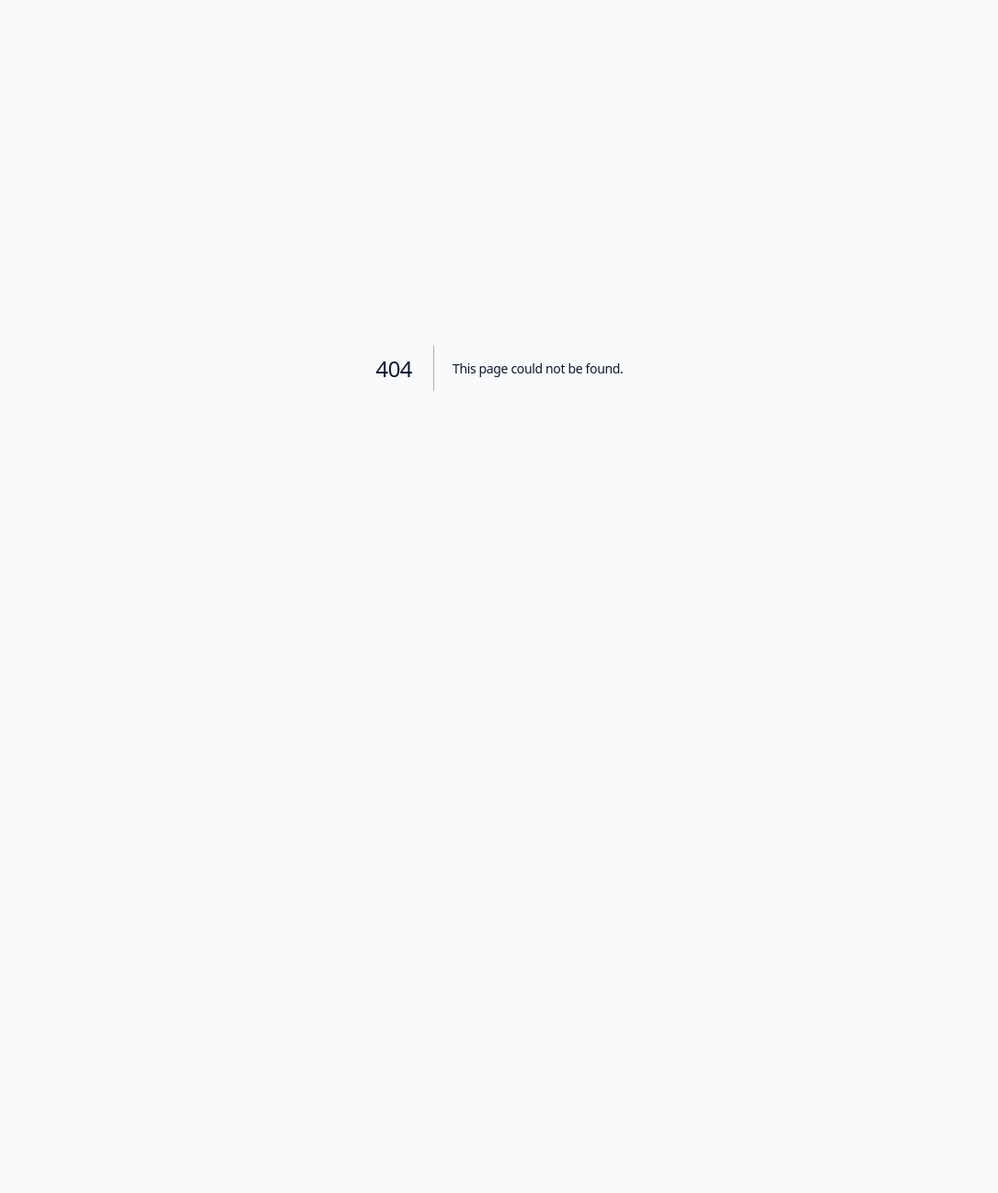
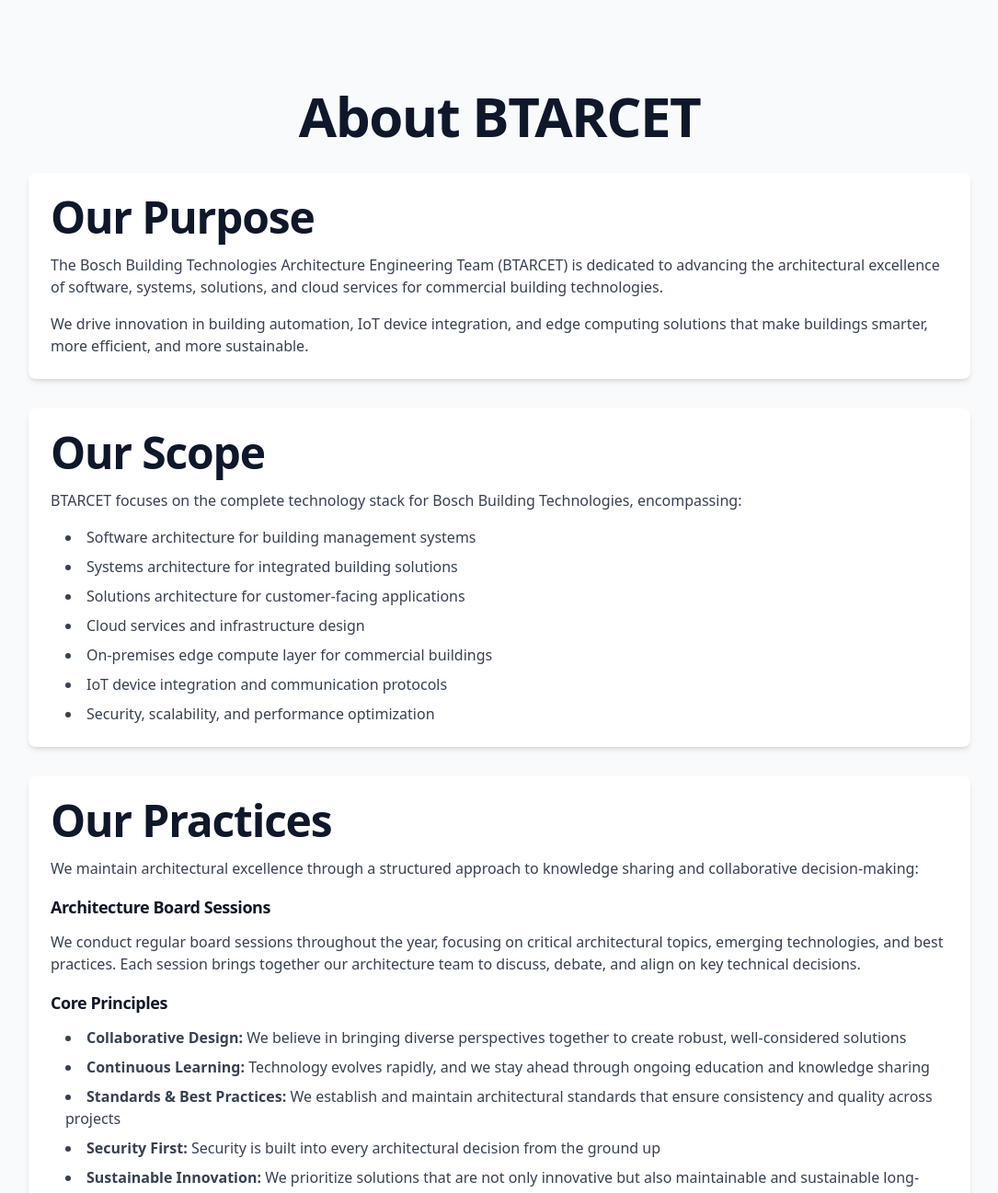
Before and after one commit to Andy-Wall/btarcetsite, a Next.js app: page /about in a window 1280 px wide. Before the commit this address had no page. Shown: the top 1297 px of the page at 92% size, without its empty margins (97-1182 px from the left). Before the commit the page ends 800 px from the top, so only its background shows below. Built offline with nearby package versions, Linux system fonts and the light colour scheme.

Commit message:
Add About page with team purpose, scope, and practices
Co-authored-by: Andy-Wall <2339708+Andy-Wall@users.noreply.github.com>

```diff
--- /dev/null
+++ b/src/app/about/page.tsx
@@ -0,0 +1,91 @@
+export default function AboutPage() {
+  return (
+    <main id="main-content" className="flex min-h-screen flex-col p-6 sm:p-12 lg:p-24">
+      <div className="container-responsive">
+        <div className="max-w-5xl mx-auto">
+          <h1 className="text-center mb-8">
+            About BTARCET
+          </h1>
+
+          <div className="space-y-8">
+            {/* Purpose Section */}
+            <section aria-labelledby="purpose-heading">
+              <div className="p-6 bg-white dark:bg-slate-800 rounded-lg shadow-md">
+                <h2 id="purpose-heading" className="mb-4">Our Purpose</h2>
+                <p className="mb-4 text-gray-700 dark:text-gray-300">
+                  The Bosch Building Technologies Architecture Engineering Team (BTARCET) is dedicated to advancing
+                  the architectural excellence of software, systems, solutions, and cloud services for commercial
+                  building technologies.
+                </p>
+                <p className="text-gray-700 dark:text-gray-300">
+                  We drive innovation in building automation, IoT device integration, and edge computing solutions
+                  that make buildings smarter, more efficient, and more sustainable.
+                </p>
+              </div>
+            </section>
+
+            {/* Scope Section */}
+            <section aria-labelledby="scope-heading">
+              <div className="p-6 bg-white dark:bg-slate-800 rounded-lg shadow-md">
+                <h2 id="scope-heading" className="mb-4">Our Scope</h2>
+                <p className="mb-4 text-gray-700 dark:text-gray-300">
+                  BTARCET focuses on the complete technology stack for Bosch Building Technologies, encompassing:
+                </p>
+                <ul className="list-disc list-inside space-y-2 ml-4 text-gray-700 dark:text-gray-300">
+                  <li>Software architecture for building management systems</li>
+                  <li>Systems architecture for integrated building solutions</li>
+                  <li>Solutions architecture for customer-facing applications</li>
+                  <li>Cloud services and infrastructure design</li>
+                  <li>On-premises edge compute layer for commercial buildings</li>
+                  <li>IoT device integration and communication protocols</li>
+                  <li>Security, scalability, and performance optimization</li>
+                </ul>
+              </div>
+            </section>
+
+            {/* Practices Section */}
+            <section aria-labelledby="practices-heading">
+              <div className="p-6 bg-white dark:bg-slate-800 rounded-lg shadow-md">
+                <h2 id="practices-heading" className="mb-4">Our Practices</h2>
+                <p className="mb-4 text-gray-700 dark:text-gray-300">
+                  We maintain architectural excellence through a structured approach to knowledge sharing and
+                  collaborative decision-making:
+                </p>
+
+                <h3 className="text-lg font-semibold mb-3 text-gray-900 dark:text-gray-100">
+                  Architecture Board Sessions
+                </h3>
+                <p className="mb-4 text-gray-700 dark:text-gray-300">
+                  We conduct regular board sessions throughout the year, focusing on critical architectural topics,
+                  emerging technologies, and best practices. Each session brings together our architecture team to
+                  discuss, debate, and align on key technical decisions.
+                </p>
+
+                <h3 className="text-lg font-semibold mb-3 text-gray-900 dark:text-gray-100">
+                  Core Principles
+                </h3>
+                <ul className="list-disc list-inside space-y-2 ml-4 text-gray-700 dark:text-gray-300">
+                  <li><strong>Collaborative Design:</strong> We believe in bringing diverse perspectives together to create robust, well-considered solutions</li>
+                  <li><strong>Continuous Learning:</strong> Technology evolves rapidly, and we stay ahead through ongoing education and knowledge sharing</li>
+                  <li><strong>Standards &amp; Best Practices:</strong> We establish and maintain architectural standards that ensure consistency and quality across projects</li>
+                  <li><strong>Security First:</strong> Security is built into every architectural decision from the ground up</li>
+                  <li><strong>Sustainable Innovation:</strong> We prioritize solutions that are not only innovative but also maintainable and sustainable long-term</li>
+                </ul>
+
+                <h3 className="text-lg font-semibold mb-3 mt-6 text-gray-900 dark:text-gray-100">
+                  Engagement Model
+                </h3>
+                <p className="text-gray-700 dark:text-gray-300">
+                  The team operates through monthly architecture board sessions covering topics from API design and
+                  microservices to cloud-native patterns, security architecture, and emerging technologies. Session
+                  materials including slides, recordings, and decision records are made available to support ongoing
+                  reference and implementation.
+                </p>
+              </div>
+            </section>
+          </div>
+        </div>
+      </div>
+    </main>
+  );
+}
```
